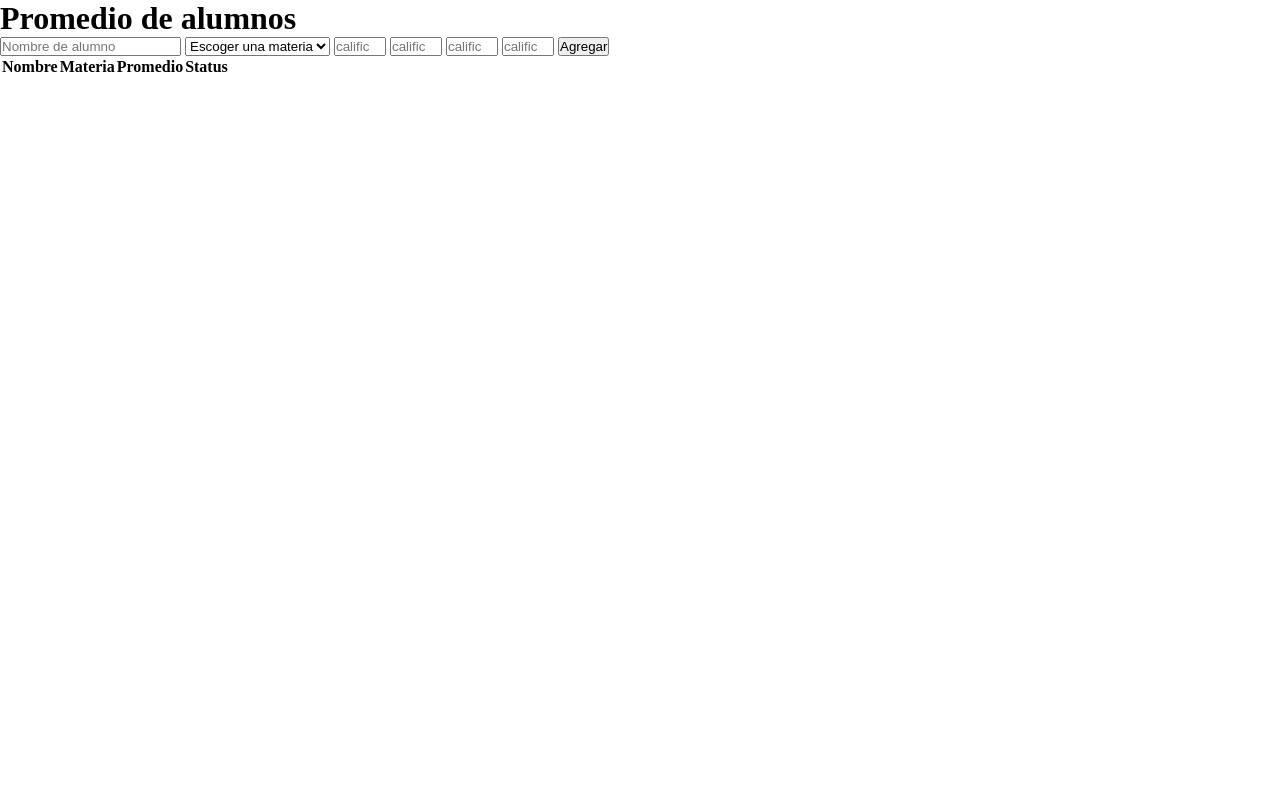
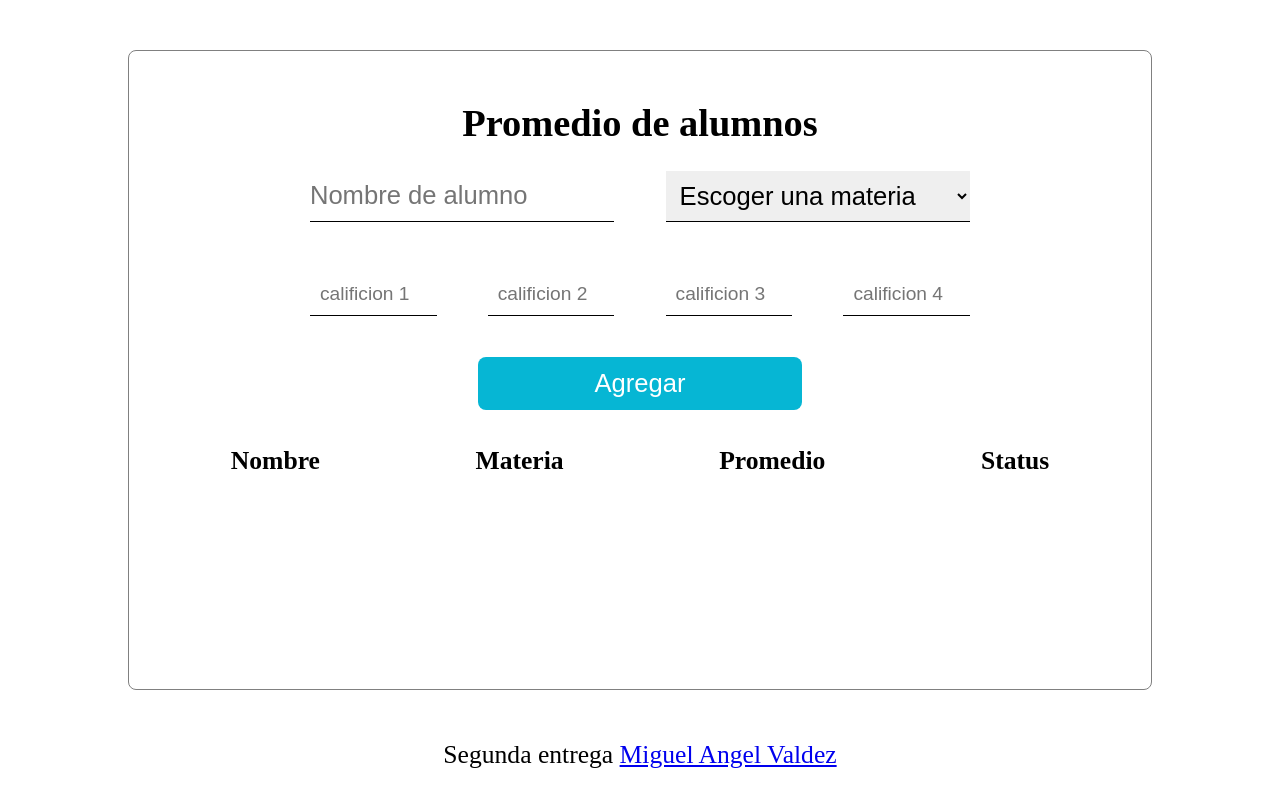
Before and after one commit to angelmiguelvr/js-entrega-2, a plain HTML site: page Index.html in a window 1280 px wide. Drawn offline with Linux system fonts and the light colour scheme.

Commit message:
se crean los estilos css

```diff
--- a/Index.html
+++ b/Index.html
@@ -15,45 +15,56 @@
    <main>
 
     <div class="formulario">
-        <h1 class="formulario">Promedio de alumnos</h1>
+        <h1 class="formulario__titulo">Promedio de alumnos</h1>
 
-        <form action="#" id="formulario">
-            <input type="text" class="formulario--input" placeholder="Nombre de alumno" id="nombre" minlength="3" required>
+        <form class="cuadro" action="#" id="formulario">
+            <input type="text" class="cuadro__nombre formulario--input" placeholder="Nombre de alumno" id="nombre" minlength="3" required>
 
-            <select name="materia" id="materia" required>
+            <select class="cuadro__materia" name="materia" id="materia" required>
                 <option value="" selected disabled>Escoger una materia</option>
                 <option value="matematicas">Matematicas</option>
                 <option value="ingles">Ingles</option>
                 <option value="computacion">Computación</option>
             </select>
 
-            <input type="number" id="calificacion1" name="calificacion1" min="1" max="10" placeholder="calificion 1" required>
-            <input type="number" id="calificacion2" name="calificacion2" min="1" max="10" placeholder="calificion 2" required>
-            <input type="number" id="calificacion3" name="calificacion3" min="1" max="10" placeholder="calificion 3" required>
-            <input type="number" id="calificacion4" name="calificacion4" min="1" max="10" placeholder="calificion 4" required>
+
+            <input class="cuadro__calificaciones__cal1" type="number" id="calificacion1" name="calificacion1" min="1" max="10" placeholder="calificion 1" required>
+            <input class="cuadro__calificaciones__cal2" type="number" id="calificacion2" name="calificacion2" min="1" max="10" placeholder="calificion 2" required>
+            <input class="cuadro__calificaciones__cal3"  type="number" id="calificacion3" name="calificacion3" min="1" max="10" placeholder="calificion 3" required>
+            <input class="cuadro__calificaciones__cal4"  type="number" id="calificacion4" name="calificacion4" min="1" max="10" placeholder="calificion 4" required>
 
 
-            <button type="submit">Agregar</button>
+
+
+            <button class="cuadro__btn" type="submit">Agregar</button>
 
         </form>
 
-        <table>
-            <thead>
+        <table class="tabla">
+            <thead class="tabla__dist">
                 <tr>
-                    <th>Nombre</th>
-                    <th>Materia</th>
-                    <th>Promedio</th>
-                    <th>Status</th>
+                    <th class="tabla__th">Nombre</th>
+                    <th class="tabla__th">Materia</th>
+                    <th class="tabla__th">Promedio</th>
+                    <th class="tabla__th">Status</th>
                 </tr>
+
             </thead>
 
-            <tbody id="lista">
+            <tbody class="tabla__dist" id="lista">
             </tbody>
         </table>
     </div>
 
 </main>
 
+
+<footer class="footer"> Segunda entrega <a href="www.linkedin.com/in/miguel-angel-valdez-ramírez-4818a4252"> Miguel Angel Valdez</a></footer>
+
+<script src="js/script.js"></script>
+</body>
+</html>
+
 <script src="js/javascript.js"></script>
 
 </body>
--- a/css/style.css
+++ b/css/style.css
@@ -11,3 +11,166 @@
 .reprobado{
 	color: red
 }
+
+.formulario{
+	border: solid 1px grey;
+	border-radius: 8px;
+	width: 80%;
+	height: 80vh;
+	display: flex;
+	align-items: center;
+	flex-direction: column;
+	margin: 50px auto;
+	padding: 50px 40px;
+}
+
+.formulario__titulo{
+	font-size: 3vw;
+	padding: -10 0 20px 0;
+
+}
+
+.cuadro{
+	display: grid;
+	grid-template-columns: 25% 25% 25% 25%;
+	grid-template-rows: 3fr;
+}
+
+.cuadro__nombre{
+	grid-column-start: 1;
+	grid-column-end: 3;
+	font-size: 2vw;
+	border: none;
+	border-bottom: 1px solid black;
+	outline: none;
+	margin: 2vw;
+}
+.cuadro__nombre:focus{
+	border-bottom: 1px solid rgb(6 182 212);
+}
+
+.cuadro__materia{
+	grid-column-start: 3;
+	grid-column-end: 5;
+	font-size: 2vw;
+	padding: 10px;
+	border: none;
+	border-bottom: 1px solid black;
+	outline: none;
+	margin: 2vw;
+}
+.cuadro__materia:focus{
+	border-bottom: 1px solid rgb(6 182 212);
+}
+
+.cuadro__calificaciones{
+	grid-column-start: 1;
+	grid-column-end: 4fr;
+	font-size: 2vw;
+	padding: 10px;
+
+}
+
+.cuadro__calificaciones__cal1{
+	grid-column-start: 1fr;
+	font-size: 1.5vw;
+	padding: 10px;
+	margin: 10px;
+	border: none;
+	border-bottom: 1px solid black;
+	outline: none;
+	margin: 2vw;
+}
+
+.cuadro__calificaciones__cal1:focus{
+	border-bottom: 1px solid rgb(6 182 212);
+}
+
+.cuadro__calificaciones__cal2{
+	grid-column-start: 1fr;
+	font-size: 1.5vw;
+	padding: 10px;
+	margin: 10px;
+	border: none;
+	border-bottom: 1px solid black;
+	outline: none;
+	margin: 2vw;
+}
+
+.cuadro__calificaciones__cal2:focus{
+	border-bottom: 1px solid rgb(6 182 212);
+}
+
+.cuadro__calificaciones__cal3{
+	grid-column-start: 1fr;
+	font-size: 1.5vw;
+	padding: 10px;
+	margin: 10px;
+	border: none;
+	border-bottom: 1px solid black;
+	outline: none;
+	margin: 2vw;
+}
+
+.cuadro__calificaciones__cal3:focus{
+	border-bottom: 1px solid rgb(6 182 212);
+}
+
+.cuadro__calificaciones__cal4{
+	grid-column-start: 1fr;
+	font-size: 1.5vw;
+	padding: 10px;
+	margin: 10px;
+	border: none;
+	border-bottom: 1px solid black;
+	outline: none;
+	margin: 2vw;
+}
+
+.cuadro__calificaciones__cal4:focus{
+	border-bottom: 1px solid rgb(6 182 212);
+}
+
+.cuadro__btn{
+	grid-row-start: 3;
+	grid-column-start: 2;
+	grid-column-end: 4;
+	font-size: 2vw;
+	padding: 1.5vh 4vw;
+	margin: 2vh;
+	border-radius: 8px;
+	border: none;
+	background: rgb(6 182 212);
+	color: white;
+}
+
+.tabla {
+	width: 100%;
+
+}
+
+.tabla__dist{
+	display: flex;
+	justify-content: space-around;
+}
+
+.tabla__th{
+	font-size: 2vw;
+	padding: 2vh 6vw;
+	margin: 2vw ;
+}
+.tabla__td{
+	font-size: 2vw;
+	padding: 2vh 6vw;
+	margin: 2vw ;
+}
+
+
+
+
+.footer{
+	justify-content: center;
+	text-align: center;
+	font-size: 2vw;
+	padding: 0 0 10px 0;
+}
--- a/js/javascript.js
+++ b/js/javascript.js
@@ -13,10 +13,10 @@ const pintarAlumnos = (nombre, materia, calificacion1, calificacion2, calificaci
 
 	document.querySelector('#lista').innerHTML += `
 		<tr>
-			<td>${nombre}</td>
-			<td>${materia}</td>
-			<td>${promedio}</td>
-			<td class="${aprobado ? 'aprobado' : 'reprobado'}">${aprobado ? 'aprobado' : 'reprobado'}</td>
+			<td class="tabla__td">${nombre}</td>
+			<td class="tabla__td">${materia}</td>
+			<td class="tabla__td">${promedio}</td>
+			<td class="tabla__td ${aprobado ? 'aprobado' : 'reprobado'}">${aprobado ? 'aprobado' : 'reprobado'}</td>
 		</tr>
 	`
 }
```
